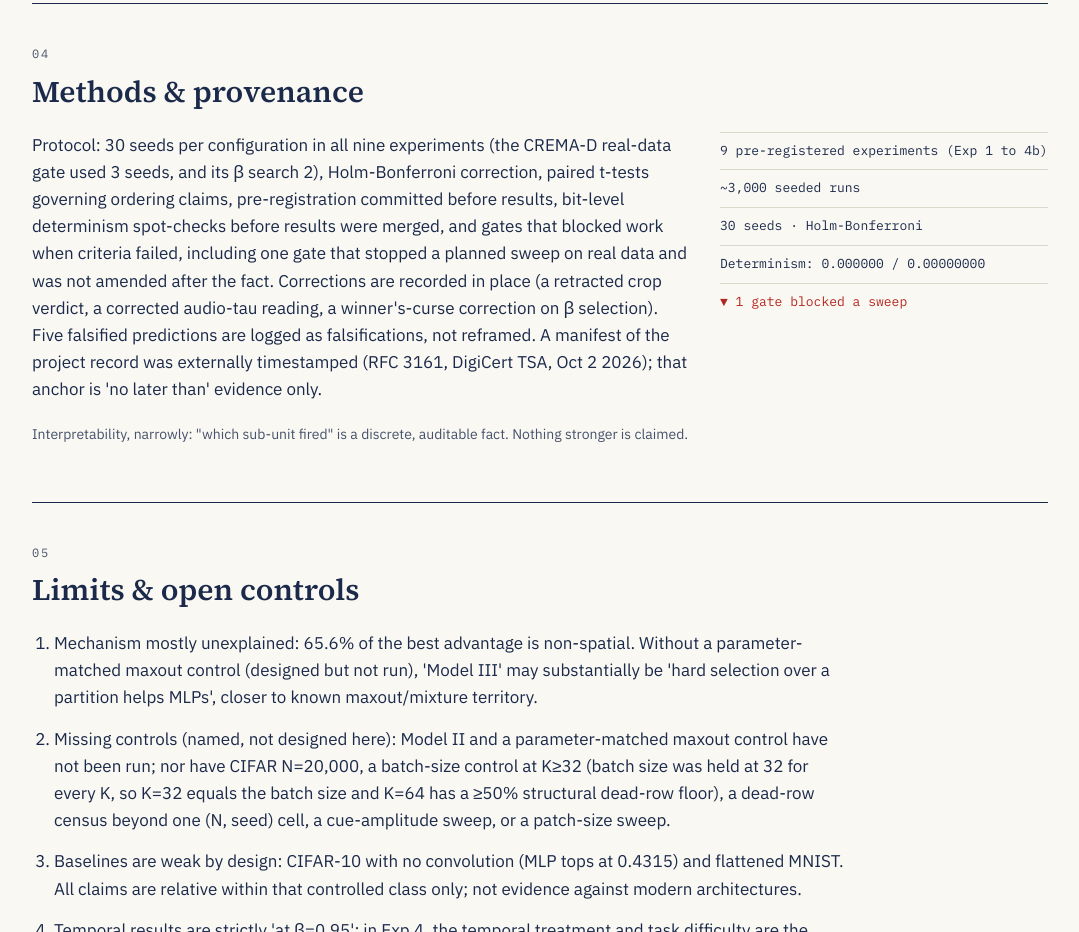
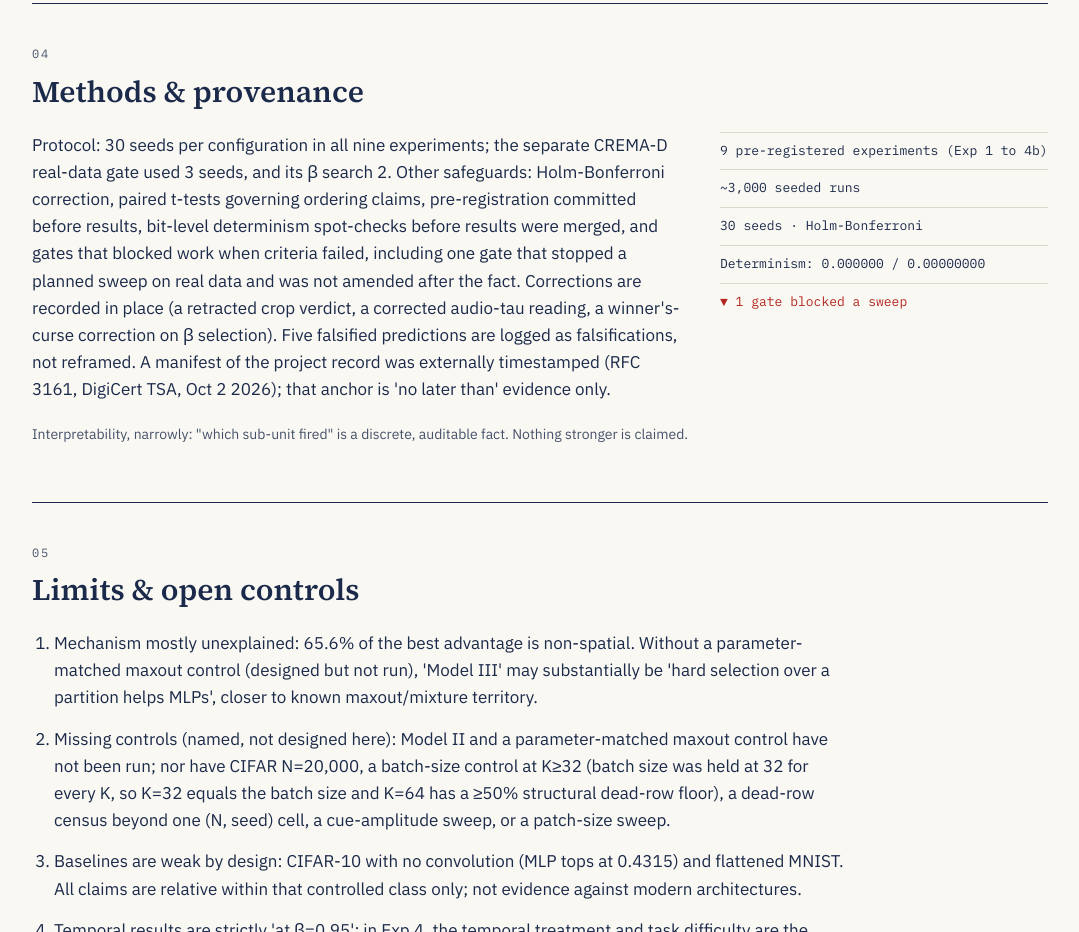
Before and after one commit to 98ChimpInc/98chimpinc.github.io, a plain HTML site: page boreal/index.html in a window 1280 px wide. Shown: the part 7893-8825 px from the top of the page, without its empty margins (100-1179 px from the left). Drawn offline with Linux system fonts and the light colour scheme.

Commit message:
Boreal: name the CREMA-D gate as separate
- Copies boreal/index.html from project-boreal master (0724a55): the
  Methods protocol sentence names the CREMA-D real-data gate as
  separate from the nine experiments; no number changes

Co-Authored-By: Claude Opus 5.5 <noreply@anthropic.com>

```diff
--- a/boreal/index.html
+++ b/boreal/index.html
@@ -660,7 +660,7 @@
   <div class="eyebrow">04</div>
   <h2 id="methods-title">Methods &amp; provenance</h2>
   <div class="methods">
-    <p>Protocol: <span data-v="meta.seeds" data-f="i">30</span> seeds per configuration in all nine experiments (the CREMA-D real-data gate used 3 seeds, and its β search 2), Holm-Bonferroni correction, paired t-tests governing ordering claims, pre-registration committed before results, bit-level determinism spot-checks before results were merged, and gates that blocked work when criteria failed, including one gate that stopped a planned sweep on real data and was not amended after the fact. Corrections are recorded in place (a retracted crop verdict, a corrected audio-tau reading, a winner's-curse correction on β selection). Five falsified predictions are logged as falsifications, not reframed. A manifest of the project record was externally timestamped (RFC 3161, DigiCert TSA, Oct 2 2026); that anchor is 'no later than' evidence only.</p>
+    <p>Protocol: <span data-v="meta.seeds" data-f="i">30</span> seeds per configuration in all nine experiments; the separate CREMA-D real-data gate used 3 seeds, and its β search 2. Other safeguards: Holm-Bonferroni correction, paired t-tests governing ordering claims, pre-registration committed before results, bit-level determinism spot-checks before results were merged, and gates that blocked work when criteria failed, including one gate that stopped a planned sweep on real data and was not amended after the fact. Corrections are recorded in place (a retracted crop verdict, a corrected audio-tau reading, a winner's-curse correction on β selection). Five falsified predictions are logged as falsifications, not reframed. A manifest of the project record was externally timestamped (RFC 3161, DigiCert TSA, Oct 2 2026); that anchor is 'no later than' evidence only.</p>
     <ul>
       <li>9 pre-registered experiments (Exp 1 to 4b)</li>
       <li>~3,000 seeded runs</li>
```
